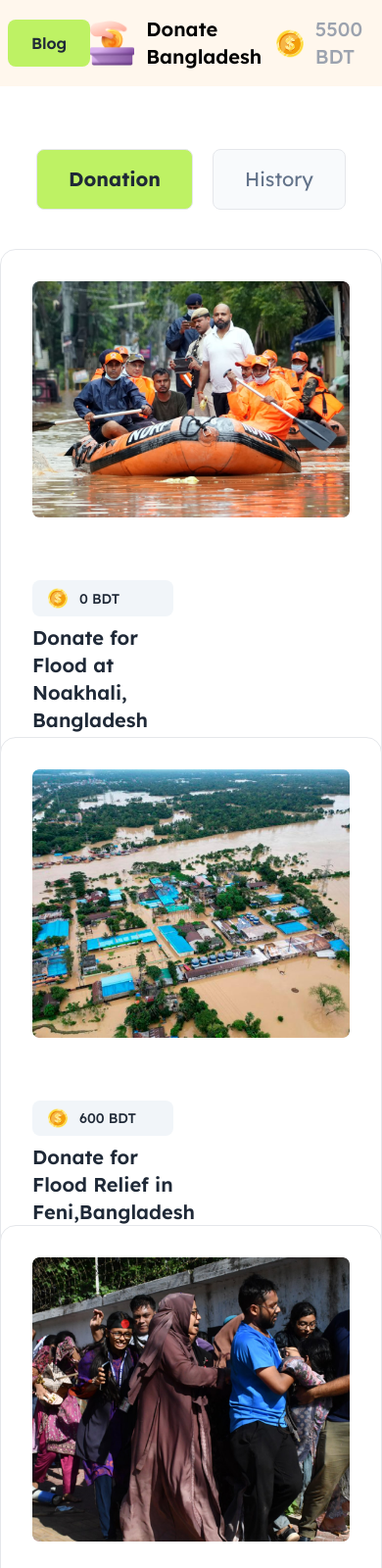
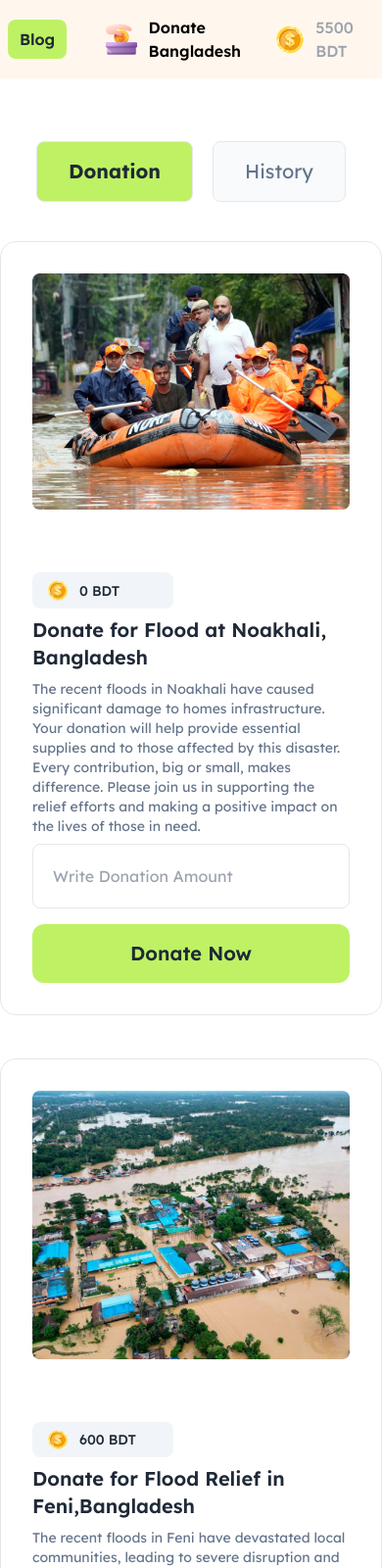
Before and after one commit to Muaj00/Assignment-5-Donation-System, a plain HTML site: page index.html in a window 390 px wide. Shown: the top 1600 px of the page at 98% size. Drawn offline with nearby package versions, Linux system fonts and the light colour scheme.

Commit message:
all requirements done

```diff
--- a/index.html
+++ b/index.html
@@ -46,21 +46,21 @@
                 <div class="">
                     <a href="blog.html">
                         <button class="bg-lime-300 rounded-lg">
-                            <h3 class="py-3 px-6 font-semibold">Blog</h3>
+                            <h3 class="lg:py-3 py-2 lg:px-6 px-3 font-semibold">Blog</h3>
                         </button>
                     </a>
                 </div>
 
 
-                <div class=" items-center">
-                    <img src="images/logo.png" alt="" height="45px" width="45px">
-                    <p class="ms-3 font-semibold text-black text-xl">Donate Bangladesh</p>
+                <div class=" items-center lg:ms-0 ms-10">
+                    <img src="images/logo.png" alt="" class="lg:w-11 w-8 lg:h-11 h-8">
+                    <p class="ms-3 font-semibold text-black lg:text-xl text-base">Donate Bangladesh</p>
                 </div>
 
 
                 <div class="">
                     <img src="images/coin.png" alt="">
-                    <p class="ms-3 font-medium text-gray-400 text-xl" id="final-Balence">5500 BDT</p>
+                    <p class="ms-3 font-medium text-gray-400 lg:text-xl text-base" id="final-Balence">5500 BDT</p>
                 </div>
             </div>
 
@@ -79,13 +79,13 @@
     <main>
 
         <div class="" id="donation-section">
-            <section style="max-width: 1140px; max-height: 450px;" class="justify-center mx-auto mb-12">
-                <div class="card lg:card-side bg-base-100 border rounded-2xl">
+            <section style="max-width: 1140px; max-height: 450px;" class="justify-center mx-auto lg:mb-12 mb-96">
+                <div class="card lg:card-side bg-base-100 border rounded-2xl flex-col lg:flex-row">
                     <figure>
                         <img src="images/noakhali.png" alt="Album" class="p-8 rounded-xl" />
                     </figure>
 
-                    <div class="card-body w-3/5">
+                    <div class="card-body lg:w-3/5 w-full">
                         <div class="flex bg-slate-100 max-w-36 py-2 px-4 items-center pr-0 rounded-lg">
                             <img src="images/coin.png" alt="" width="20px" height="20px">
                             <p class="ms-3 font-medium text-gray-800 text-sm " id="noakhali-deposit">0 BDT</p>
@@ -112,13 +112,13 @@
             </section>
             <!-- ===============section 02 start================= -->
 
-            <section style="max-width: 1140px; max-height: 450px;" class="justify-center mx-auto mb-12">
-                <div class="card lg:card-side bg-base-100 border rounded-2xl">
+            <section style="max-width: 1140px; max-height: 450px;" class="justify-center mx-auto lg:mb-12 mb-96">
+                <div class="card lg:card-side bg-base-100 border rounded-2xl flex-col lg:flex-row">
                     <figure>
                         <img src="images/feni.png" alt="Album" class="p-8 rounded-xl" />
                     </figure>
 
-                    <div class="card-body w-3/5">
+                    <div class="card-body lg:w-3/5 w-full">
                         <div class="flex bg-slate-100 max-w-36 py-2 px-4 items-center pr-0 rounded-lg">
                             <img src="images/coin.png" alt="" width="20px" height="20px">
                             <p class="ms-3 font-medium text-gray-800 text-sm " id="feni-deposit">600 BDT</p>
@@ -143,13 +143,13 @@
             </section>
 
             <!-- ===============section 03 start================= -->
-            <section style="max-width: 1140px; max-height: 450px;" class="justify-center mx-auto mb-12">
-                <div class="card lg:card-side bg-base-100 border rounded-2xl">
+            <section style="max-width: 1140px; max-height: 450px;" class="justify-center mx-auto lg:mb-12 mb-96">
+                <div class="card  lg:card-side bg-base-100 border rounded-2xl flex-col lg:flex-row">
                     <figure>
                         <img src="images/quota-protest.png" alt="Album" class="p-8 rounded-xl" />
                     </figure>
 
-                    <div class="card-body w-3/5">
+                    <div class="card-body lg:w-3/5 w-full">
                         <div class="flex bg-slate-100 max-w-36 py-2 px-4 items-center pr-0 rounded-lg">
                             <img src="images/coin.png" alt="" width="20px" height="20px">
                             <p class="ms-3 font-medium text-gray-800 text-sm " id="Quota-deposit">2400 BDT</p>
```
Also changed, not shown: blog.html (+10 -8 lines).
